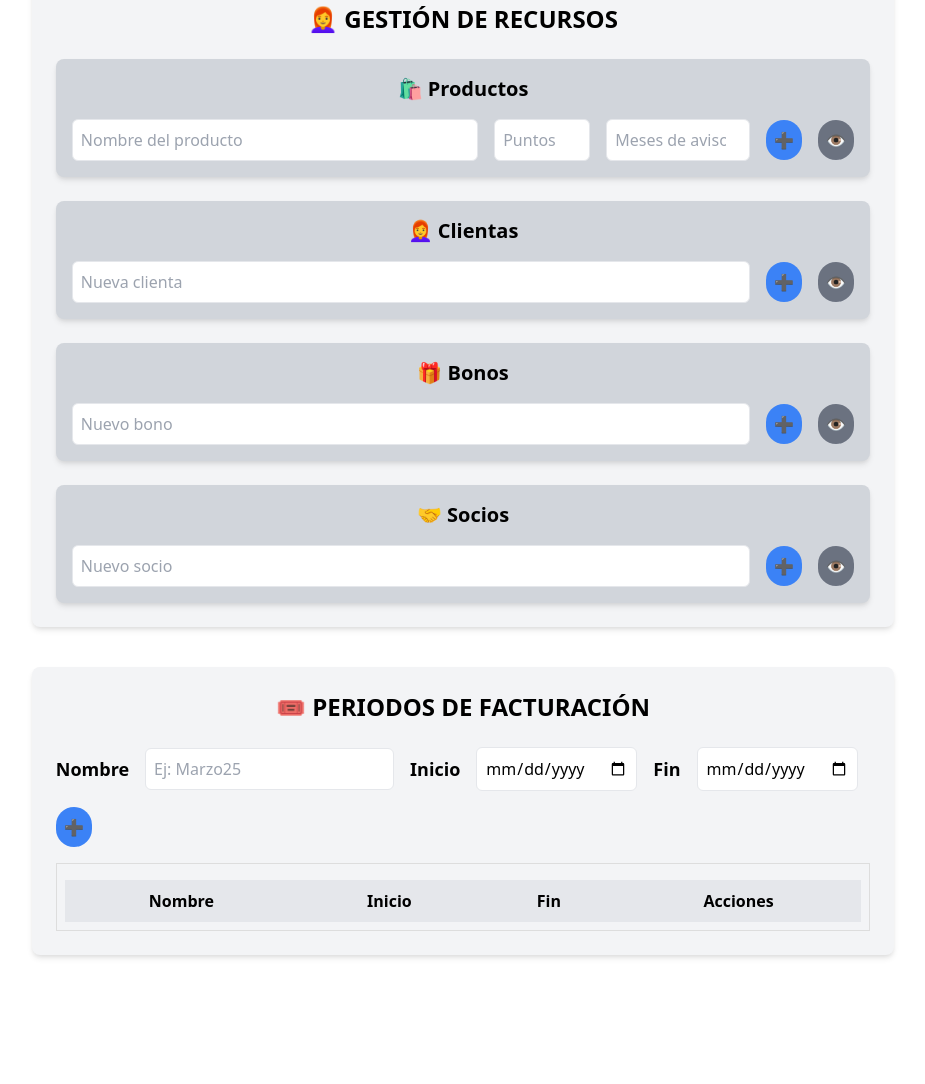
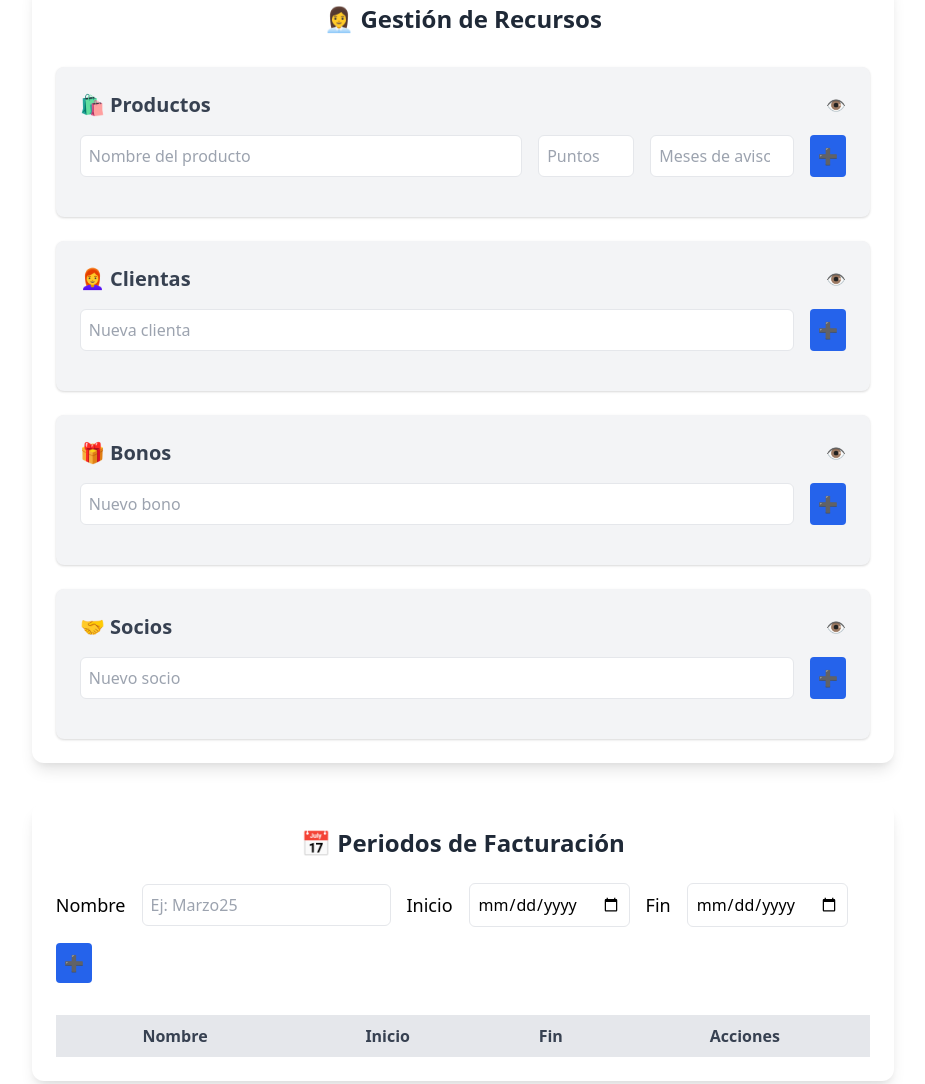
Before and after one commit to jcpardo86/ringana-project, a plain HTML site: page pages/recursos.html in a window 1280 px wide. Shown: the part 469-1553 px from the top of the page, without its empty margins (177-1102 px from the left). Before the commit the page ends 1496 px from the top, so only its background shows below. Drawn offline with nearby package versions, Linux system fonts and the light colour scheme; a script that the page names is missing.

Commit message:
cambios nuevos recursos

```diff
--- a/pages/recursos.html
+++ b/pages/recursos.html
@@ -31,77 +31,87 @@
     <main>
 
       <!-- GESTIÓN DE RECURSOS -->
-      <section id="recursos" class="mb-10 bg-gray-100 p-6 rounded-lg shadow-md">
-        <h2 class="text-2xl font-bold text-center mb-6">👩‍🦰 GESTIÓN DE RECURSOS</h2>
+      <section id="recursos" class="mb-10 bg-white p-6 rounded-xl shadow-lg">
+        <h2 class="text-2xl font-bold text-center mb-8 text-gray-800">👩‍💼 Gestión de Recursos</h2>
 
         <div class="grid grid-cols-1 gap-6">
 
           <!-- Productos -->
-          <div class="bg-gray-300 p-4 rounded-lg shadow-md">
-            <h3 class="text-xl font-semibold text-center mb-4">🛍️ Productos</h3>
-            <div class="flex flex-wrap items-center gap-4">
+          <div class="bg-gray-100 p-6 rounded-lg shadow">
+            <div class="flex justify-between items-center mb-4">
+              <h3 class="text-xl font-semibold text-gray-700">🛍️ Productos</h3>
+              <div class="space-x-2">
+                <button onclick="toggleProductos()" id="icono-productos" class="text-gray-600 hover:text-gray-900">👁️</button>
+              </div>
+            </div>
+            <div class="flex flex-wrap gap-4 mb-4">
               <input id="nuevoProducto" type="text" placeholder="Nombre del producto" class="flex-1 p-2 border rounded-md" />
               <input id="puntosProducto" type="number" min="0" placeholder="Puntos" class="w-24 p-2 border rounded-md" />
               <input id="mesAvisoProducto" type="number" min="0" placeholder="Meses de aviso" class="w-36 p-2 border rounded-md" />
-              <button onclick="agregarProducto()" class="p-2 rounded-full bg-blue-500 text-white hover:bg-blue-600">➕</button>
-              <button onclick="toggleProductos()" class="p-2 rounded-full bg-gray-500 text-white hover:bg-gray-600">👁️</button>
+              <button onclick="agregarProducto()" class="p-2 bg-blue-600 text-white rounded hover:bg-blue-700">➕</button>
             </div>
-            <div id="productos" class="scrollable mt-4 hidden"></div>
+            <div id="productos" class="hidden"></div>
           </div>
 
           <!-- Clientas -->
-          <div class="bg-gray-300 p-4 rounded-lg shadow-md">
-            <h3 class="text-xl font-semibold text-center mb-4">👩‍🦰 Clientas</h3>
-            <div class="flex flex-wrap items-center gap-4">
+          <div class="bg-gray-100 p-6 rounded-lg shadow">
+            <div class="flex justify-between items-center mb-4">
+              <h3 class="text-xl font-semibold text-gray-700">👩‍🦰 Clientas</h3>
+              <button onclick="toggleClientas()" id="icono-clientas" class="text-gray-600 hover:text-gray-900">👁️</button>
+            </div>
+            <div class="flex flex-wrap gap-4 mb-4">
               <input id="nuevaClienta" type="text" placeholder="Nueva clienta" class="flex-1 p-2 border rounded-md" />
-              <button onclick="agregarClienta()" class="p-2 rounded-full bg-blue-500 text-white hover:bg-blue-600">➕</button>
-              <button onclick="toggleClientas()" class="p-2 rounded-full bg-gray-500 text-white hover:bg-gray-600">👁️</button>
+              <button onclick="agregarClienta()" class="p-2 bg-blue-600 text-white rounded hover:bg-blue-700">➕</button>
             </div>
-            <div id="clientas" class="scrollable mt-2 hidden"></div>
+            <div id="clientas" class="hidden"></div>
           </div>
 
           <!-- Bonos -->
-          <div class="bg-gray-300 p-4 rounded-lg shadow-md">
-            <h3 class="text-xl font-semibold text-center mb-4">🎁 Bonos</h3>
-            <div class="flex flex-wrap items-center gap-4">
+          <div class="bg-gray-100 p-6 rounded-lg shadow">
+            <div class="flex justify-between items-center mb-4">
+              <h3 class="text-xl font-semibold text-gray-700">🎁 Bonos</h3>
+              <button onclick="toggleBonos()" id="icono-bonos" class="text-gray-600 hover:text-gray-900">👁️</button>
+            </div>
+            <div class="flex flex-wrap gap-4 mb-4">
               <input id="nuevoBono" type="text" placeholder="Nuevo bono" class="flex-1 p-2 border rounded-md" />
-              <button onclick="agregarBono()" class="p-2 rounded-full bg-blue-500 text-white hover:bg-blue-600">➕</button>
-              <button onclick="toggleBonos()" class="p-2 rounded-full bg-gray-500 text-white hover:bg-gray-600">👁️</button>
+              <button onclick="agregarBono()" class="p-2 bg-blue-600 text-white rounded hover:bg-blue-700">➕</button>
             </div>
-            <div id="bonos" class="scrollable mt-2 hidden"></div>
+            <div id="bonos" class="hidden"></div>
           </div>
 
           <!-- Socios -->
-          <div class="bg-gray-300 p-4 rounded-lg shadow-md">
-            <h3 class="text-xl font-semibold text-center mb-4">🤝 Socios</h3>
-            <div class="flex flex-wrap items-center gap-4">
+          <div class="bg-gray-100 p-6 rounded-lg shadow">
+            <div class="flex justify-between items-center mb-4">
+              <h3 class="text-xl font-semibold text-gray-700">🤝 Socios</h3>
+              <button onclick="toggleSocios()" id="icono-socios" class="text-gray-600 hover:text-gray-900">👁️</button>
+            </div>
+            <div class="flex flex-wrap gap-4 mb-4">
               <input id="nuevoSocio" type="text" placeholder="Nuevo socio" class="flex-1 p-2 border rounded-md" />
-              <button onclick="agregarSocio()" class="p-2 rounded-full bg-blue-500 text-white hover:bg-blue-600">➕</button>
-              <button onclick="toggleSocios()" class="p-2 rounded-full bg-gray-500 text-white hover:bg-gray-600">👁️</button>
+              <button onclick="agregarSocio()" class="p-2 bg-blue-600 text-white rounded hover:bg-blue-700">➕</button>
             </div>
-            <div id="socios" class="scrollable mt-2 hidden"></div>
+            <div id="socios" class="hidden"></div>
           </div>
 
         </div>
       </section>
 
       <!-- PERIODOS DE FACTURACIÓN -->
-      <section id="periodos" class="mb-12 bg-gray-100 p-6 rounded-lg shadow-md">
-        <h2 class="text-2xl font-bold text-center mb-6">🎟️ PERIODOS DE FACTURACIÓN</h2>
+      <section id="periodos" class="mb-12 bg-white p-6 rounded-xl shadow-lg">
+        <h2 class="text-2xl font-bold text-center mb-6 text-gray-800">📅 Periodos de Facturación</h2>
 
         <div class="flex flex-wrap gap-4 mb-4 items-center">
-          <label for="nombrePeriodo" class="text-lg font-semibold">Nombre</label>
+          <label for="nombrePeriodo" class="text-lg font-medium">Nombre</label>
           <input id="nombrePeriodo" type="text" placeholder="Ej: Marzo25" class="border p-2 rounded-md" />
-          <label for="fechaInicioPeriodo" class="text-lg font-semibold">Inicio</label>
+          <label for="fechaInicioPeriodo" class="text-lg font-medium">Inicio</label>
           <input id="fechaInicioPeriodo" type="date" class="border p-2 rounded-md" />
-          <label for="fechaFinPeriodo" class="text-lg font-semibold">Fin</label>
+          <label for="fechaFinPeriodo" class="text-lg font-medium">Fin</label>
           <input id="fechaFinPeriodo" type="date" class="border p-2 rounded-md" />
-          <button onclick="agregarPeriodo()" class="p-2 rounded-full bg-blue-500 text-white hover:bg-blue-600">➕</button>
+          <button onclick="agregarPeriodo()" class="p-2 bg-blue-600 text-white rounded hover:bg-blue-700">➕</button>
         </div>
 
-        <div class="scrollable">
-          <table class="min-w-full bg-white mt-2 border rounded-md">
-            <thead class="bg-gray-200">
+        <div class="overflow-x-auto">
+          <table class="min-w-full bg-white mt-4 border rounded-md">
+            <thead class="bg-gray-200 text-gray-700">
               <tr>
                 <th class="py-2 px-4 border">Nombre</th>
                 <th class="py-2 px-4 border">Inicio</th>
@@ -119,7 +129,7 @@
     </main>
   </div>
 
-  <!-- Cargar menú dinámico -->
+  <!-- Menú dinámico -->
   <script>
     fetch("/ringana-project/pages/modulos/menu.html")
       .then(res => res.text())
```
